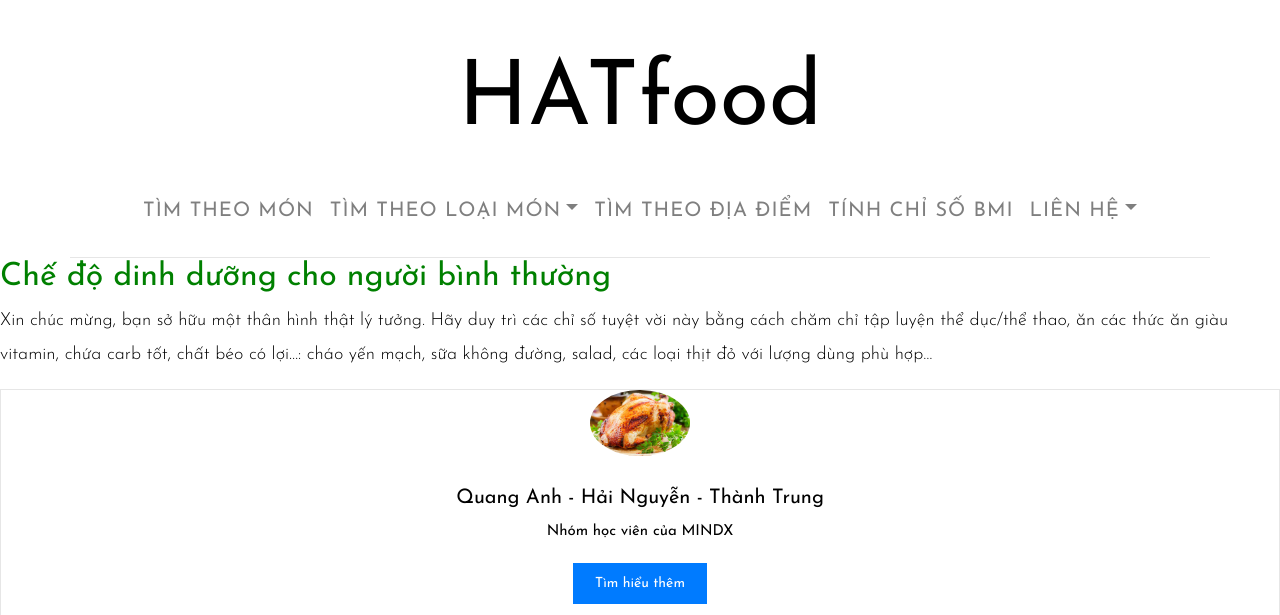
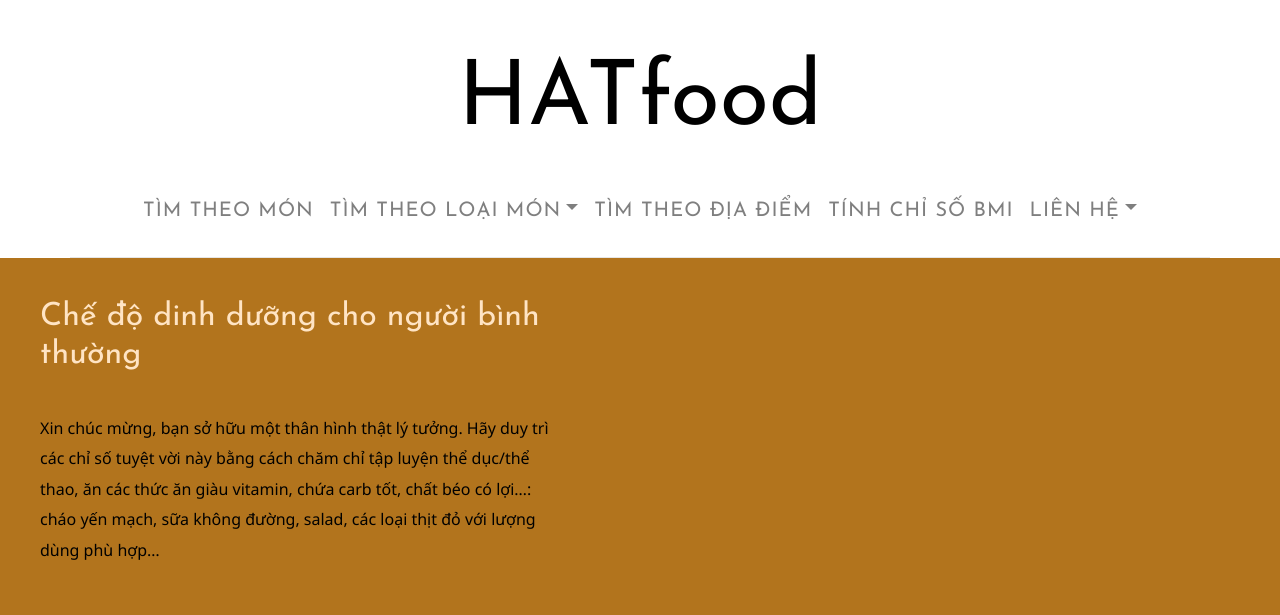
Before and after one commit to ntttrung1210/HATfood, a Flask app: page /bmi/normal in a window 1280 px wide. Shown: the part 58-673 px from the top of the page. Run offline with Flask 2, Linux system fonts and the light colour scheme; some libraries are stand-ins or nearby versions.

Commit message:
Update normal.html

```diff
--- a/templates/normal.html
+++ b/templates/normal.html
@@ -98,13 +98,23 @@
     </header>
     <!-- END header -->
 
+  <title>Chế độ dinh dưỡng cho người gầy </title>
+  <link rel="stylesheet" type="text/css" href="../static/css/bmi.css">
+</head>
+
 
 <body>
     <div class="border-text">
-    <h2 style="color: green">Chế độ dinh dưỡng cho người bình thường </h2>
-    <p> Xin chúc mừng, bạn sở hữu một thân hình thật lý tưởng. Hãy duy trì các chỉ số tuyệt vời này bằng cách chăm chỉ tập luyện thể dục/thể thao, ăn các thức ăn giàu vitamin, chứa carb tốt, chất béo có lợi…: cháo yến mạch, sữa không đường, salad, các loại thịt đỏ với lượng dùng phù hợp…
+    <h2 style="color:bisque">Chế độ dinh dưỡng cho người bình thường</h2>
+    <br>
+    <p>
+    Xin chúc mừng, bạn sở hữu một thân hình thật lý tưởng. Hãy duy trì các chỉ số tuyệt vời này bằng cách chăm chỉ tập luyện thể dục/thể thao, ăn các thức ăn giàu vitamin, chứa carb tốt, chất béo có lợi…: cháo yến mạch, sữa không đường, salad, các loại thịt đỏ với lượng dùng phù hợp…
     </p>
+    <br>
+    <br>
+    </ul>
     </div>
+
 
 
 
```
